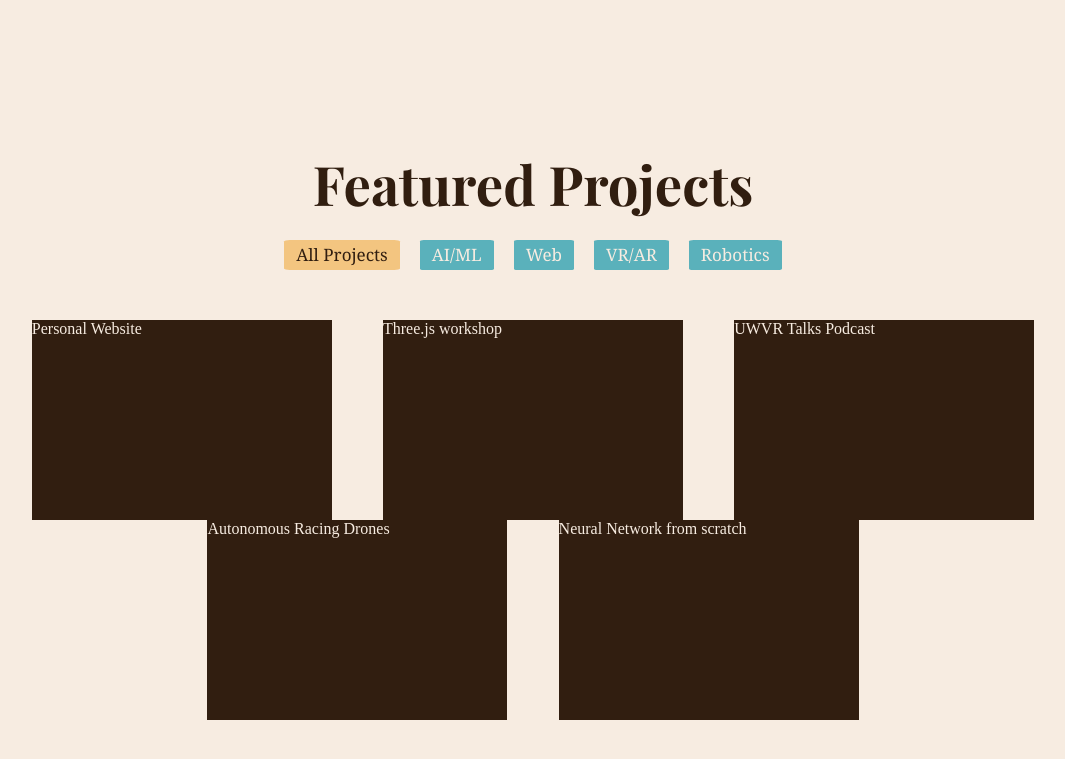
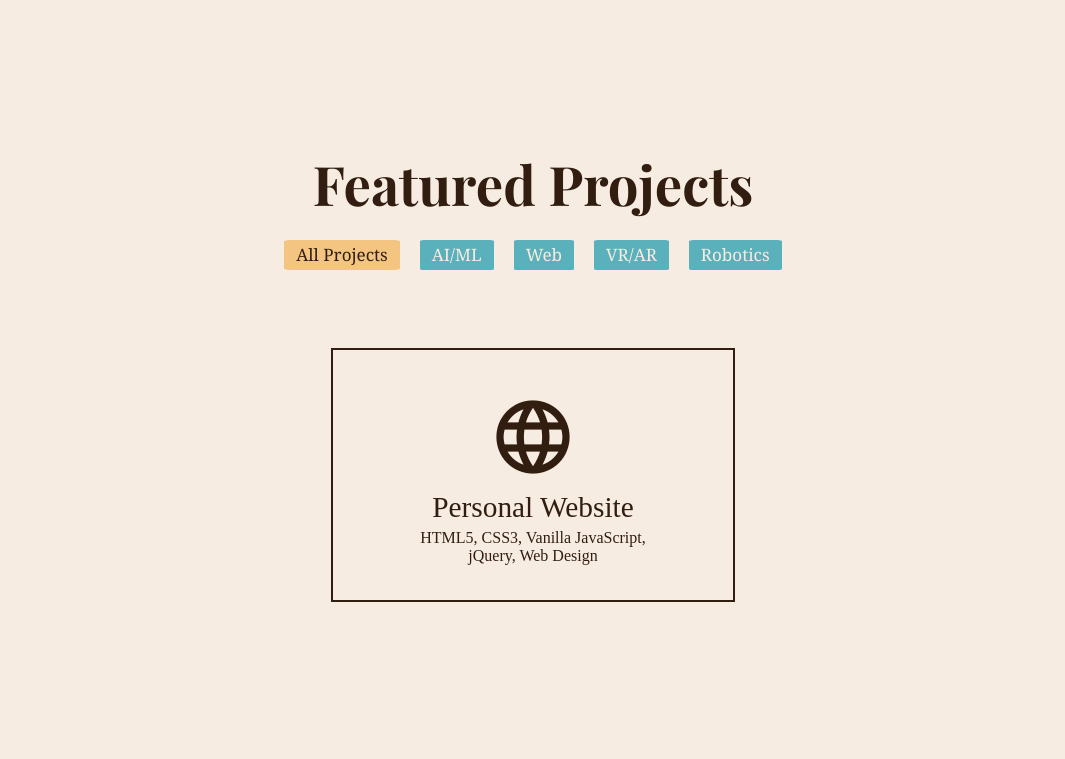
Before and after one commit to msmel01/personal-website, a plain HTML site: page index.html in a window 1280 px wide. Shown: the part 2703-3462 px from the top of the page, without its empty margins (107-1172 px from the left). Drawn offline with nearby package versions, Linux system fonts and the light colour scheme; a web font is replaced by a local one.

Commit message:
styled project cards

```diff
--- a/index.html
+++ b/index.html
@@ -3,6 +3,7 @@
   <head>
     <meta charset="UTF-8">
     <title>Melika's personal website</title>
+    <link rel="stylesheet" href="https://cdn.jsdelivr.net/npm/@mdi/font@6.9.96/css/materialdesignicons.min.css">
     <link rel="stylesheet" href="./style.css">
     <link rel="stylesheet" href="./timeline.css">
   </head>
@@ -138,11 +139,31 @@
         </div>
 
         <div class="proj-container">
-          <div class="filter-div web">Personal Website</div>
-          <div class="filter-div web vr">Three.js workshop</div>
+          <div class="card web">
+            <div class="card-default">
+              <span class="mdi mdi-web"></span>
+              <div class="proj-name">Personal Website</div>
+              <div class="proj-tools">HTML5, CSS3, Vanilla JavaScript, jQuery, Web Design</div>
+            </div>
+            <div class="card-hover">
+              <div class="proj-desc">A minimalistic and responsive website I made to showcase my work and side projects.</div>
+              <div class="proj-links">
+                <a href="https://github.com/msmel01/personal-website" target="_blank">See Github.</a>
+              </div>
+            </div>
+          </div>
+          <!-- <div class="filter-div web">
+            <div class="filter-card-display">
+              <div class="proj-name">Personal Website</div>
+              <div class="proj-tools">HTML5, CSS3, Vanilla JavaScript, Web Design</div>
+              <div class="proj-desc">A minimalistic and responsive portfolio website I designed to showcase my work and experiences.</div>
+              <div class="proj-links"><a>See project.</a></div>
+            </div>
+          </div> -->
+          <!-- <div class="filter-div web vr">Three.js workshop</div>
           <div class="filter-div vr">UWVR Talks Podcast</div>
           <div class="filter-div robotics">Autonomous Racing Drones</div>
-          <div class="filter-div ai">Neural Network from scratch</div>
+          <div class="filter-div ai">Neural Network from scratch</div> -->
         </div>
 
       </div>
--- a/scripts/cards.js
+++ b/scripts/cards.js
@@ -1,7 +1,7 @@
 filterSelection("all")
 function filterSelection(c) {
   var x, i;
-  x = document.getElementsByClassName("filter-div");
+  x = document.getElementsByClassName("card");
   if (c == "all") c = "";
   // Add the "show" class (display:block) to the filtered elements, and remove the "show" class from the elements that are not selected
   for (i = 0; i < x.length; i++) {
@@ -18,6 +18,7 @@ function w3AddClass(element, name) {
   for (i = 0; i < arr2.length; i++) {
     if (arr1.indexOf(arr2[i]) == -1) {
       element.className += " " + arr2[i];
+      console.log(element.className);
     }
   }
 }
@@ -38,7 +39,6 @@ function w3RemoveClass(element, name) {
 // Add active class to the current control button (highlight it)
 var btnContainer = document.getElementById("proj-category");
 var btns = btnContainer.getElementsByClassName("filter-btn");
-console.log(btns);
 for (var i = 0; i < btns.length; i++) {
   btns[i].addEventListener("click", function() {
     var current = document.getElementsByClassName("btn-active");
--- a/style.css
+++ b/style.css
@@ -10,6 +10,11 @@
 }
 
 @font-face {
+    font-family: droid-bold;
+    src: url('./fonts/DroidSerif-Bold.ttf');
+}
+
+@font-face {
     font-family: droid-reg;
     src: url('./fonts/DroidSerif-Regular.ttf');
 }
@@ -18,16 +23,35 @@
     font-family: lato-reg;
     src: url('./fonts/Lato-Regular.ttf');
 }
+
+@font-face {
+    font-family: lato-italic;
+    src: url('./fonts/Lato-Italic.ttf');
+}
 /* ********************************************************* */
+@-webkit-keyframes translateIn {
+    from { transform: translate(0px, 0px); }
+      to { transform: translate(-30px, -30px); }
+}
+
+@keyframes translateIn {
+    from { transform: translate(0px, 0px); }
+      to { transform: translate(-30px, -30px); }
+}
+
+@-webkit-keyframes translateOut {
+    from { transform: translate(-30px, -30px); }
+      to { transform: translate(0px, 0px); }
+}
+
+@keyframes translateOut {
+    from { transform: translate(-30px, -30px); }
+      to { transform: translate(0px, 0px); }
+}
+/* *********************************************************** */
 * {
     margin: 0;
     padding: 0;
-    -webkit-user-select: none;
-    -khtml-user-select: none;
-    -moz-user-select: -moz-none;
-    -o-user-select: none;
-    user-select: none;
-
 }
 
 html {
@@ -251,7 +275,6 @@ body.nav-active .nav__list-item:nth-child(4) {
 .projects {
     width: 100%;
     min-height: 100vh;
-    /* max-height: 100vh; */
     display: flex;
     flex-direction: column;
     align-items: center;
@@ -278,7 +301,6 @@ body.nav-active .nav__list-item:nth-child(4) {
 .filter-btn {
     border: none;
     outline: none;
-    /* width: 8vw; */
     padding: 5px 12px;
     background-color: #5AB1BB;
     cursor: pointer;
@@ -311,17 +333,88 @@ body.nav-active .nav__list-item:nth-child(4) {
     justify-content: center;
 }
 
-.filter-div {
-    width: 300px;
-    height: 200px;
-    white-space: nowrap;
-    margin: 0px 2vw;
-    background-color: #311E10;
-    color: #F7ECE1;
-    display: none; /* Hidden by default */
-  }
+.card {
+    width: 400px;
+    height: 250px;
+    margin-top: 30px;
+    position: relative;
+    outline: dashed 2px #311E10;
+    display: none;
+}
 
-/* The "show" class is added to the filtered elements */
 .show {
     display: block;
 }
+
+.card-default, .card-hover {
+    width: 100%;
+    height: 100%;
+    position: absolute;
+    background-color: #F7ECE1;
+    display: flex;
+    flex-direction: column;
+}
+
+.card-hover {
+    transform: translate(0px, 0px);
+    outline: solid 2px #5AB1BB;
+    visibility: hidden;
+    transition: transform 0.3s ease, visibility 0.2s ease;
+}
+
+.card-default {
+    align-items: center;
+    opacity: 1;
+    outline: solid 2px #311E10;
+    transition: all 0.35s ease-in;
+}
+
+.card:hover .card-hover {
+    transition: all 0.5s ease;
+    transform: translate(-30px, -30px);
+    visibility: visible;
+}
+
+.card:hover .card-default {
+    opacity: 0;
+    transition: all 0.1s ease-in;
+}
+
+.mdi {
+    font-size: 66pt;
+    color: #311E10;
+    padding-top: 40px;
+}
+
+.proj-name {
+    width: 100%;
+    text-align: center;
+    font-family: droid-bold;
+    font-size: 22pt;
+    padding: 0px 0px 5px 0px;
+}
+
+.proj-tools {
+    width: 65%;
+    text-align: center;
+    font-family: lato-reg;
+    font-size: 12pt;
+}
+
+.proj-desc {
+    font-size: 15pt;
+    font-family: lato-reg;
+    padding: 35px 15px 0px 15px;
+    text-align: left;
+}
+
+.proj-links {
+    padding: 10px 15px 0px 15px;
+    font-family: lato-italic;
+}
+
+.proj-links a{
+    color: #5AB1BB;
+    font-size: 13pt;
+    text-decoration: none;
+}
```
Also changed, not shown: readme.md.
